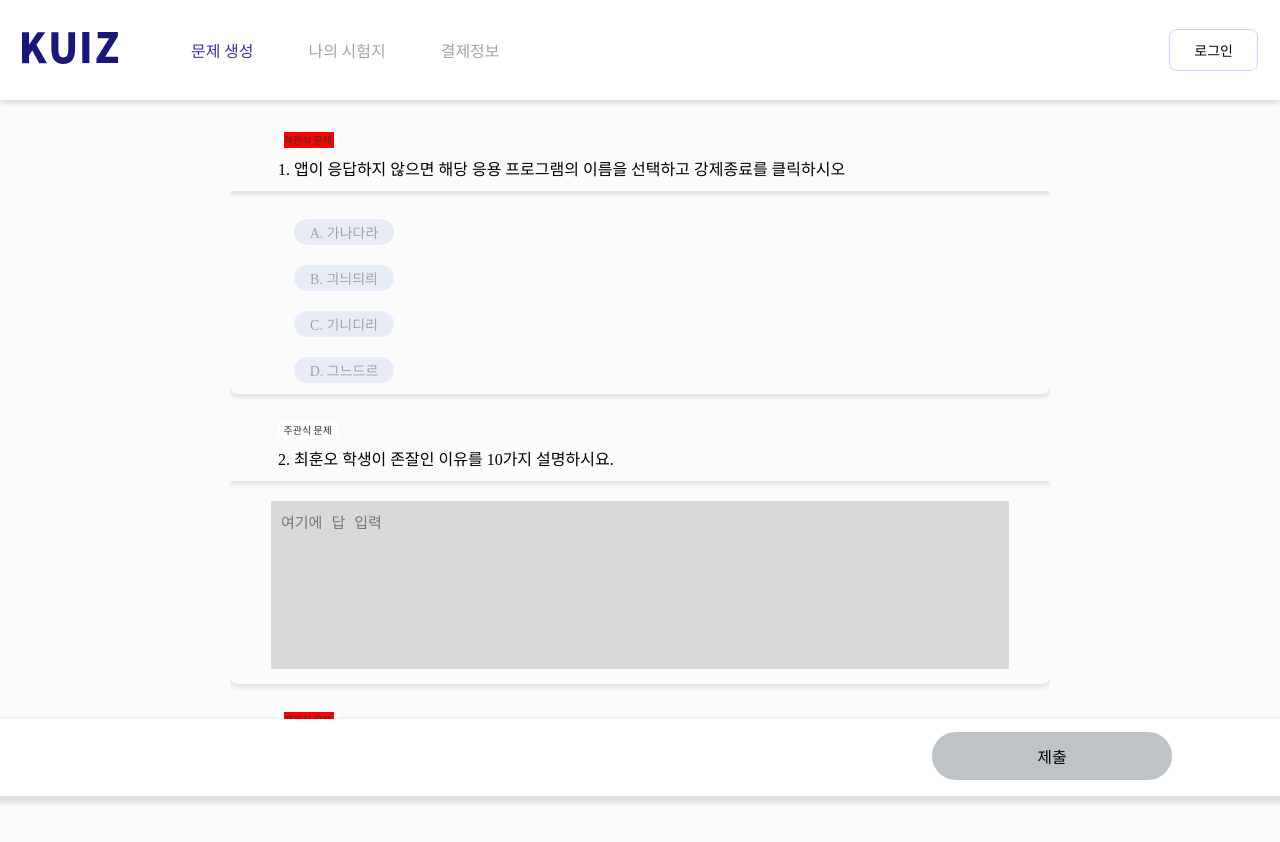
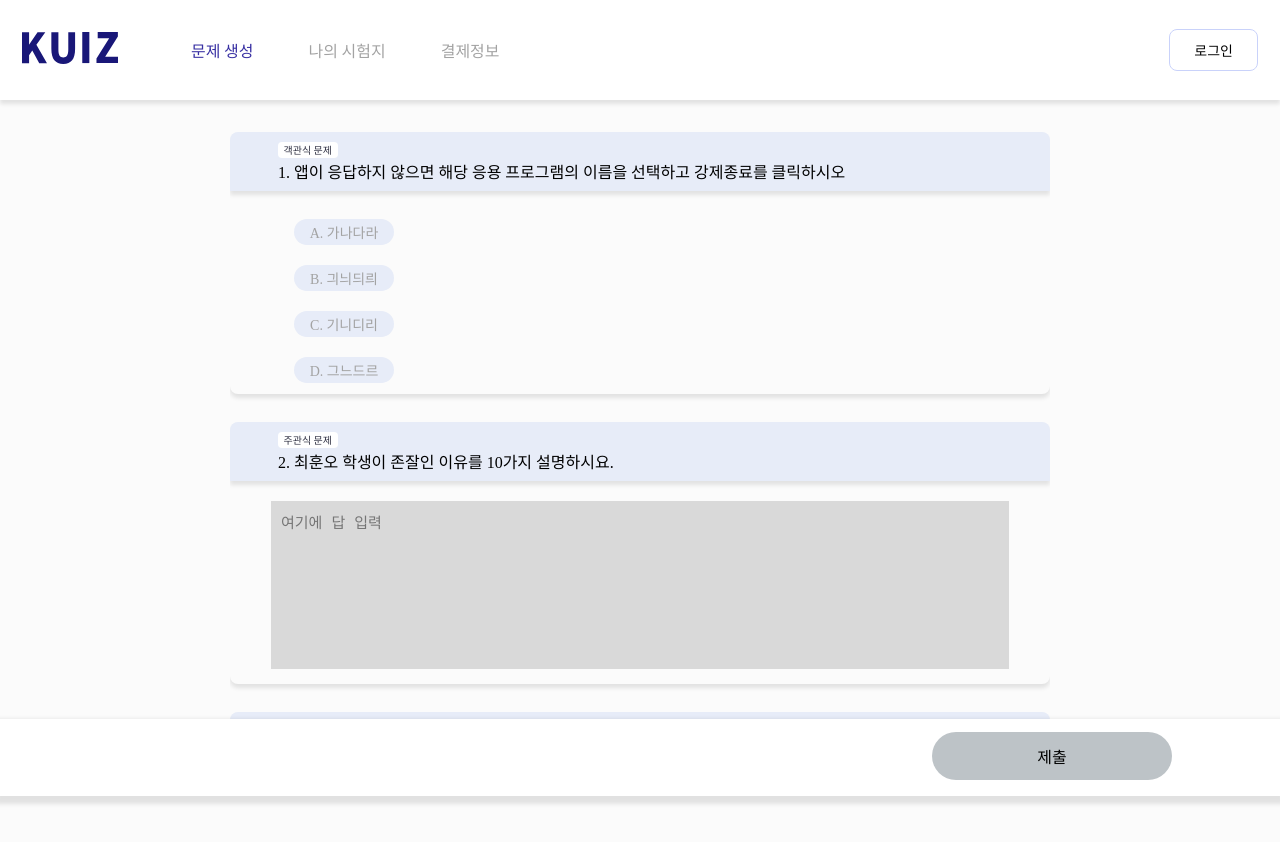
Before and after one commit to kuiz-project/minhoFront, a React (Create React App) app: page /testlist in a window 1280 px wide. Shown: the top 842 px of the page. Built offline with nearby package versions, Linux system fonts and the light colour scheme.

Commit message:
design: 문제 페이지에서 정답 및 오답 CSS 변경

```diff
--- a/src/pages/TestList/TestList.js
+++ b/src/pages/TestList/TestList.js
@@ -1,8 +1,11 @@
 import React, { useState } from "react";
 import * as S from "./styles/index";
 const TestList = () => {
+  // 사용자가 제출했는지 여부를 확인하는 상태
+  const [submitted, setSubmitted] = useState(false);
   const handleSubmitAnswers = () => {
     console.log("제출된 답안:", answers);
+    setSubmitted(true);
     // 필요하다면 여기서 answers를 서버로 전송하거나 다른 처리를 할 수 있습니다.
   };
   const allQuestionsAnswered = () => {
@@ -23,6 +26,7 @@ const TestList = () => {
     console.log(`문제 ${questionIndex + 1}의 선택된 답안: ${choiceIndex}`);
   };
   const handleSubjectiveBlur = (questionIndex, e) => {
+    e.preventDefault();
     setAnswers({
       ...answers,
       [questionIndex]: e.target.value,
@@ -35,33 +39,40 @@ const TestList = () => {
       type: "multipleChoice",
       main: "앱이 응답하지 않으면 해당 응용 프로그램의 이름을 선택하고 강제종료를 클릭하시오",
       choices: ["가나다라", "긔늬듸릐", "기니디리", "그느드르"],
+      answerIndex: 1,
     },
     {
       type: "subjective",
       main: "최훈오 학생이 존잘인 이유를 10가지 설명하시요.",
+      answerText: "이 문제의 정답 예제",
     },
     {
       type: "multipleChoice",
       main: "앱이 응답하면 클릭하시오",
       choices: ["가나다라", "긔늬듸릐", "기니디리", "그느드르"],
+      answerIndex: 2,
     },
     {
       type: "subjective",
       main: "이민호 학생이 존잘인 이유를 10가지 설명하시요.",
+      answerText: "이 문제의 정답 예제",
     },
     {
       type: "multipleChoice",
       main: "앱이 응답하지 않으면 해당 응용 프로그램의 이름을 선택하고 강제종료를 클릭하시오",
       choices: ["가나다라", "긔늬듸릐", "기니디리", "그느드르"],
+      answerIndex: 2,
     },
     {
       type: "subjective",
       main: "이민호 학생이 존잘인 이유를 10가지 설명하시요.",
+      answerText: "이 문제의 정답 예제",
     },
     {
       type: "multipleChoice",
       main: "앱이 응답하지 않으면 해당 응용 프로그램의 이름을 선택하고 강제종료를 클릭하시오",
       choices: ["가나다라", "긔늬듸릐", "기니디리", "그느드르"],
+      answerIndex: 3,
     },
     // ... 추가 문제들
   ];
@@ -71,13 +82,20 @@ const TestList = () => {
       <S.TestWrapper>
         <S.TestList>
           {questions.map((question, index) => {
+            const isCorrect =
+              question.type === "multipleChoice"
+                ? answers[index] === question.answerIndex
+                : answers[index] === question.answerText;
+            const titleStyle =
+              submitted && !isCorrect
+                ? { backgroundColor: "#FDA5A5" }
+                : { backgroundColor: "#E7ECF8" };
+
             if (question.type === "multipleChoice") {
               return (
                 <S.TestMultipleChoice key={index}>
-                  <S.TestTitle>
-                    <S.TestTitleSmallTitle>
-                      <S.SmallTitle>객관식 문제</S.SmallTitle>
-                    </S.TestTitleSmallTitle>
+                  <S.TestTitle style={titleStyle}>
+                    <S.TestTitleSmallTitle>객관식 문제</S.TestTitleSmallTitle>
                     <S.TestTitleMain>
                       {index + 1}. {question.main}
                     </S.TestTitleMain>
@@ -85,10 +103,19 @@ const TestList = () => {
                   <S.TestProblem>
                     {question.choices.map((choice, idx) => {
                       const isSelected = selectedChoices[index] === idx;
+                      const isAnswer = question.answerIndex === idx;
+
+                      // 조건에 따라 빨간색 테두리 적용
+                      const choiceStyle = {};
+                      if (submitted && !isCorrect && isAnswer) {
+                        choiceStyle.border = "2px solid red";
+                      }
+
                       const ChoiceComponent = S[`TestProblem${idx + 1}`];
                       return (
                         <ChoiceComponent
                           key={idx}
+                          style={choiceStyle} // 적용한 스타일을 여기에 추가
                           isSelected={isSelected}
                           onClick={() => handleChoiceClick(index, idx)}
                         >
@@ -102,7 +129,7 @@ const TestList = () => {
             } else if (question.type === "subjective") {
               return (
                 <S.TestSubjective key={index}>
-                  <S.TestTitle>
+                  <S.TestTitle style={titleStyle}>
                     <S.TestTitleSmallTitle>주관식 문제</S.TestTitleSmallTitle>
                     <S.TestTitleMain>
                       {index + 1}. {question.main}
@@ -118,12 +145,17 @@ const TestList = () => {
                 </S.TestSubjective>
               );
             }
-            return null; // 다른 유형의 문제가 추가될 경우 확장할 수 있습니다.
+            return null;
           })}
         </S.TestList>
       </S.TestWrapper>
       <S.StickyFooter>
-        <S.SubmitButton disabled={!allQuestionsAnswered()}>제출</S.SubmitButton>
+        <S.SubmitButton
+          disabled={!allQuestionsAnswered()}
+          onClick={handleSubmitAnswers}
+        >
+          제출
+        </S.SubmitButton>
       </S.StickyFooter>
     </S.AppContainer>
   );
--- a/src/pages/TestList/styles/index.js
+++ b/src/pages/TestList/styles/index.js
@@ -32,30 +32,20 @@ export const TestSubjective = styled.div`
   height: 100%;
 `;
 
-export const SmallTitle = styled.div`
-  width: 50px;
-  height: 16px;
-  display: flex;
-  flex-direction: row;
-  background-color: red;
-`;
-
 export const TestTitleSmallTitle = styled.div`
   width: 60px;
   padding-left: 5.5px;
   height: 16px;
   border-radius: 4px;
-  background: #fff;
   margin-left: 48px;
   color: #2f3042;
-  leading-trim: both;
-  text-edge: cap;
   font-family: Noto Sans KR;
   font-size: 10px;
   font-style: normal;
   font-weight: 400;
   line-height: normal;
   background-color: white;
+  margin-top: 10px;
 `;
 
 export const TestTitleMain = styled.div`
@@ -64,7 +54,7 @@ export const TestTitleMain = styled.div`
   font-style: normal;
   font-weight: 500;
   line-height: normal;
-  margin-top: 8px;
+  margin-top: 1px;
   margin-left: 48px;
 `;
 
@@ -74,6 +64,7 @@ export const TestTitle = styled.div`
   border-radius: 8px 8px 0px 0px;
   box-shadow: 0px 4px 4px 0px rgba(0, 0, 0, 0.1);
   margin-bottom: 4px;
+  padding-top: 0.1px;
 `;
 
 export const TestProblem = styled.div`
```
